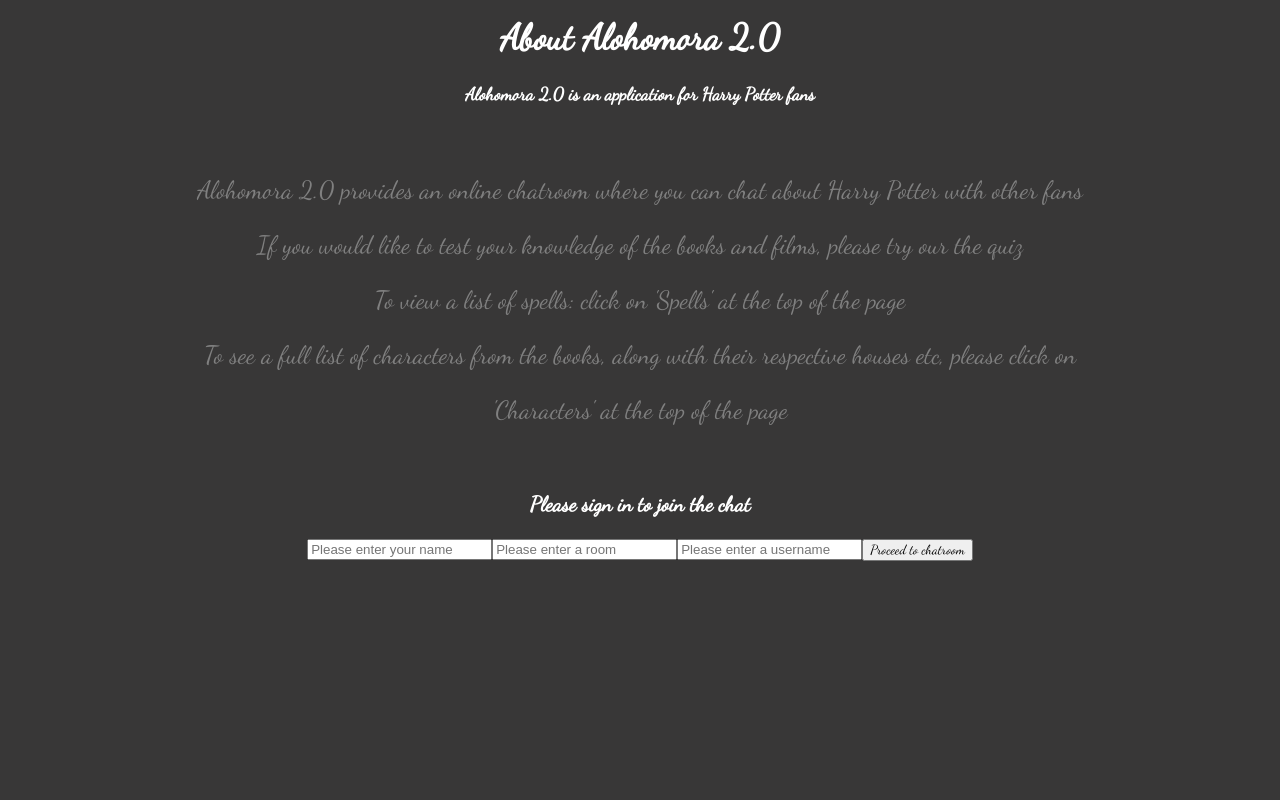
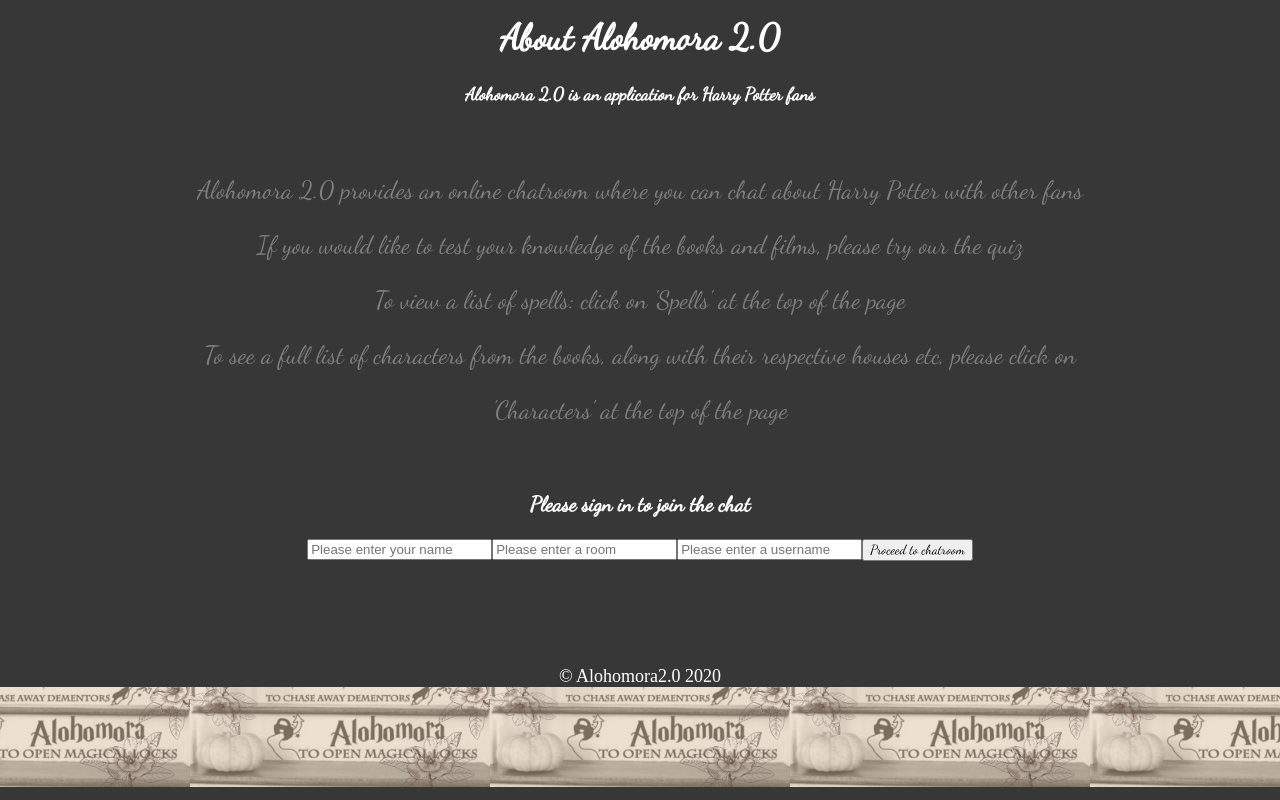
Before and after one commit to emilyjspencer/Alohomora--2.0, a React (Create React App) app in the folder client/: page / in a window 1280 px wide. Shown: the part 1225-2025 px from the top of the page. Before the commit the page ends 1794 px from the top, so only its background shows below. Built offline with nearby package versions, Linux system fonts and the light colour scheme; the HTML template or start-up script is replaced by a standard one.

Commit message:
Adds a Footer component

```diff
--- a/client/src/components/Characters/Characters.js
+++ b/client/src/components/Characters/Characters.js
@@ -3,6 +3,7 @@
 
 import Cards from '../Cards/Cards';
 import Header from '../shared/UI/Header/Header';
+import Footer from '../shared/UI/Footer/Footer';
 
 import muggles from '../../images/muggles.png';
 
@@ -32,6 +33,7 @@
       console.log(characters)
 
     return (
+      <>
         <div className="characters">
           <Header />
           <h1>Characters</h1>
@@ -51,7 +53,8 @@
 
 
         </div>
-
+        <Footer />
+       </>
     )
 
 
--- a/client/src/components/Chatroom/Chatroom.js
+++ b/client/src/components/Chatroom/Chatroom.js
@@ -1,5 +1,6 @@
 import React, { Fragment, useState, useEffect } from 'react';
 import Header from '../shared/UI/Header/Header';
+import Footer from '../shared/UI/Footer/Footer';
 import ChatHeader from '../ChatHeader/ChatHeader';
 import InputBox from '../InputBox/InputBox.js';
 import queryString from 'query-string';
@@ -84,6 +85,7 @@
             </div>
              <AllUsers users={users} />
           </div>
+          <Footer />
         </>
     )
 }
--- a/client/src/components/Quiz/Quiz.js
+++ b/client/src/components/Quiz/Quiz.js
@@ -1,6 +1,7 @@
 import React, { Component, Fragment } from 'react';
 
 import Header from '../shared//UI/Header/Header';
+import Footer from '../shared/UI/Footer/Footer';
 
 import './Quiz.css';
 import Malfoy from '../../images/malfoyillustration.jpg';
@@ -177,6 +178,11 @@
             <img id="erised" src={erised} alt="erised" />
             <img id="greathall" src={greathall} alt="greathallhalloween" />
           </div>
+          <br />
+          <br />
+          <br />
+          <br  />
+          <Footer />
         </>
     )
   }
--- a/client/src/components/Spells/Spells2.js
+++ b/client/src/components/Spells/Spells2.js
@@ -3,6 +3,7 @@
 import axios from 'axios';
 import Grid from '@material-ui/core/Grid';
 import Header from '../shared//UI/Header/Header';
+import Footer from '../shared/UI/Footer/Footer';
 
 import snape from '../../images/snapespells.png';
 import wand from '../../images/purchasewand.jpg';
@@ -34,6 +35,7 @@
 
 
         return (
+          <>
           <div className="spells">
           <Header />
           <img className="wand" src={wand} alt="wand" />
@@ -51,7 +53,10 @@
              />
             </Grid> )}
               </Grid>
-               </div>);
+               </div>
+               <Footer />
+               </>
+        );
       }
 
 export default Spells2;
--- a/client/src/components/User/User.js
+++ b/client/src/components/User/User.js
@@ -1,6 +1,7 @@
 import React, { Fragment, useState} from 'react';
 import { Link } from 'react-router-dom';
 import Header from '../shared/UI/Header/Header';
+import Footer from '../shared/UI/Footer/Footer';
 
 import badges from '../../images/hogwartsillustration.jpg';
 import classes from './User.module.css';
@@ -34,7 +35,13 @@
           <Link onClick={event => (!name || !chatroom || !username) ? event.preventDefault() : null} to={`/chatroom?name=${name}&chatroom=${chatroom}&username=${username}`}>
             <button className="button mt-20" type="submit">Proceed to chatroom</button>
           </Link>
-
+          <br />
+          <br />
+          <br />
+          <br />
+          <br />
+          <br />
+        <Footer />
         </>
     )
 
--- /dev/null
+++ b/client/src/components/shared/UI/Footer/Footer.css
@@ -0,0 +1,3 @@
+.alohomora {
+    height: 100px;
+}
--- /dev/null
+++ b/client/src/components/shared/UI/Footer/Footer.js
@@ -0,0 +1,23 @@
+import React from 'react';
+
+import alohomorafooter from './alohomorafooter.png';
+import './Footer.css';
+
+
+const Footer = () => {
+
+    return (
+        <>
+          <span dangerouslySetInnerHTML={{ "__html": "&copy;" }} />    Alohomora2.0 2020
+          <br />
+          <img className="alohomora" src={alohomorafooter} alt="footer" />
+          <img className="alohomora" src={alohomorafooter} alt="footer" />
+          <img className="alohomora" src={alohomorafooter} alt="footer" />
+          <img className="alohomora" src={alohomorafooter} alt="footer" />
+          <img className="alohomora" src={alohomorafooter} alt="footer" />
+        </>
+    )
+}
+
+
+export default Footer;
```
Also changed, not shown: client/src/components/shared/UI/Footer/alohomorafooter.png (added), client/src/images/alohomorawriting.jpg (added).
